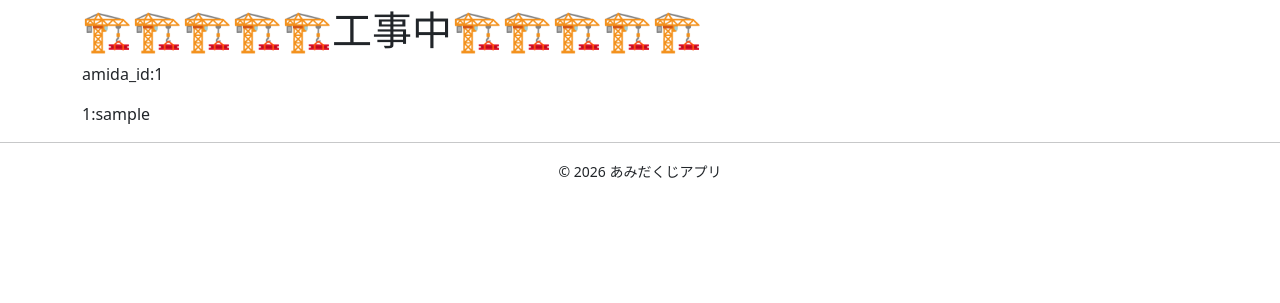
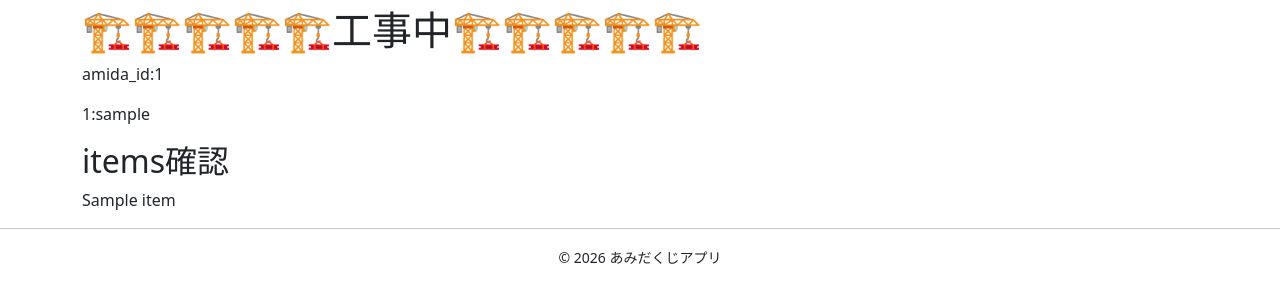
Before and after one commit to oh-shunki/Amidakuji, a Flask app: template flaskr/templates/amida/opened.html in a window 1280 px wide. Shown: the part 92-395 px from the top of the page. Run offline with Flask 3, Linux system fonts and the light colour scheme; the template is opened without the code that fills it: most values are stand-ins (such as "Sample title", 1, 10 or a date in 2020).

Commit message:
opened.htmlでitemsを仮表示

```diff
--- a/flaskr/templates/amida/opened.html
+++ b/flaskr/templates/amida/opened.html
@@ -10,6 +10,12 @@
 			<p>{{ line.line_id }}:{{ line.nickname }}</p>
 		{% endfor %}
 
+	<h2>items確認</h2>
+
+	{% for item in results.items %}
+		<p>{{ item }}</p>
+	{% endfor %}
+
 	<!-- これはエラーメッセージの表示（あれば） -->
 	{% for message in get_flashed_messages() %}
 		<div class="alert alert-info alert-dismissible fade show" role="error">
```
